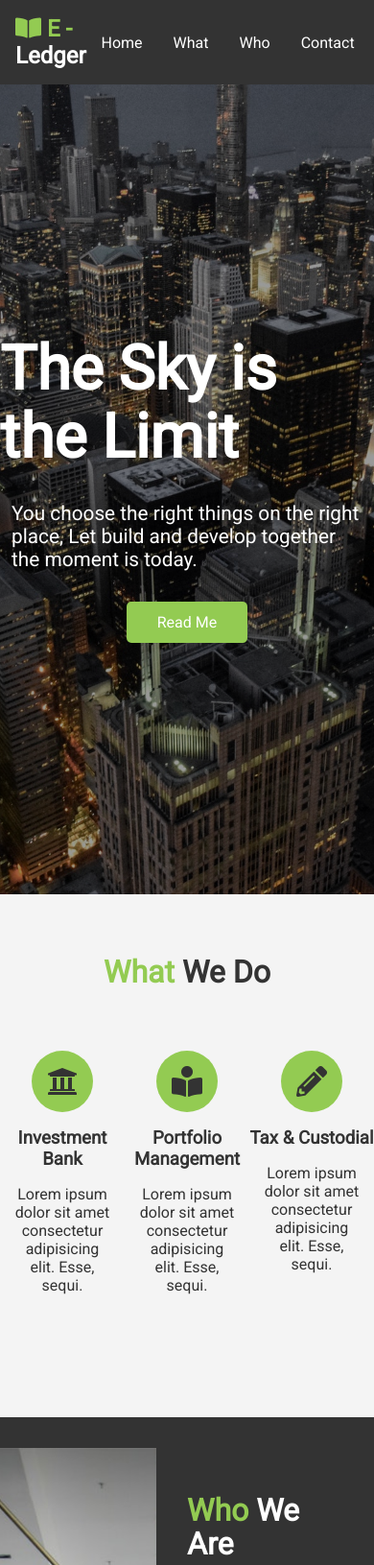
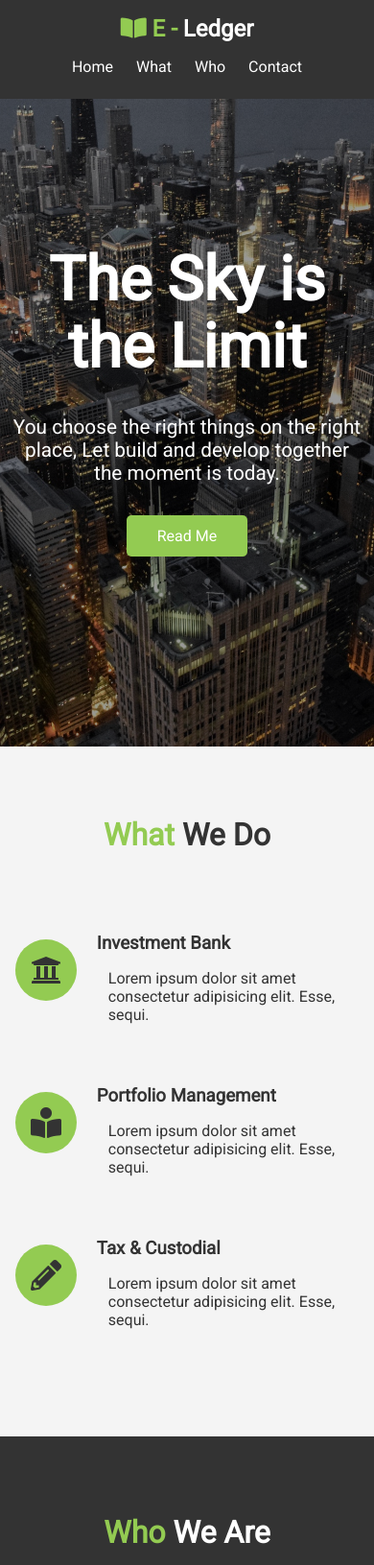
Before and after one commit to Debas-31/e-financial, a website: page index.html in a window 390 px wide. Shown: the top 1631 px of the page at 96% size. Drawn offline with nearby package versions, Linux system fonts and the light colour scheme; some packages are replaced by stand-ins of ours.

Commit message:
Add Responsive mobile, tablet , wide screen and REDEME file for the project

```diff
--- a/index.html
+++ b/index.html
@@ -8,12 +8,15 @@
         Enterprize </title>
         <link rel="stylesheet" href="https://use.fontawesome.com/releases/v5.6.3/css/all.css" integrity="sha384-UHRtZLI+pbxtHCWp1t77Bi1L4ZtiqrqD80Kn4Z8NTSRyMA2Fd33n5dQ8lWUE00s/" crossorigin="anonymous">
         <link rel="stylesheet" href="style.css">
-
+        <link rel="stylesheet" media="screen and (max-width: 768px)" href="mobile.css">
+        <link rel="stylesheet" media="screen and (min-width: 1100px)" href="widescreen.css">
 </head>
 <body>
 
+<!-- Nav-Bar -->
+
     <nav id="nav-bar">
-        <h1><span class="pri-text"><i class="fas fa-book-open"></i> E -</span> Ledger</h1>
+       <h1 class="logo"><span class="pri-text"><i class="fas fa-book-open"></i> E -</span> Ledger</h1>
        <ul>
            <li><a href="#home">Home</a></li>
            <li><a href="#what">What</a></li>
@@ -21,6 +24,9 @@
            <li><a href="#contact">Contact</a></li>
        </ul>
     </nav>
+
+<!-- Header -->
+
     <header id="home">
         <div class="showcase-content">
             <h1 class="l-heading">The Sky is the Limit </h1>
@@ -28,29 +34,39 @@
             <a href="#what" class="btn">Read Me</a>
         </div>
     </header>
-    <section id="what" class="bg-light py-1">
 
+<!-- What We Do Section -->
+
+    <section id="what" class="bg-light ">
       <div class="container py-1">
-        <h2 class="m-heading"><span class="pri-text">What </span>We Do</h2>
+        <h2 class="m-heading rt-1"><span class="pri-text">What </span>We Do</h2>
         <div class="items">
             <div class="item py-1">
                 <i class="fas fa-university fa-2x"></i>
+                <div>
                   <h3>Investment Bank</h3>
                   <p>Lorem ipsum dolor sit amet consectetur adipisicing elit. Esse, sequi.</p>
                 </div>
+            </div>
             <div class="item py-1">
                 <i class="fas fa-book-reader fa-2x"></i>
-                <h3>
-                    Portfolio Management</h3>
+                <div>
+                  <h3>Portfolio Management</h3>
                   <p>Lorem ipsum dolor sit amet consectetur adipisicing elit. Esse, sequi.</p>
+                </div>
             </div>
             <div class="item py-1">
                 <i class="fas fa-pencil-alt fa-2x"></i>
+                <div>
                   <h3>Tax & Custodial</h3>
                   <p>Lorem ipsum dolor sit amet consectetur adipisicing elit. Esse, sequi.</p></div>
             </div>
         </div>
+      </div>
     </section>
+
+<!-- Who We Are Section -->
+
     <section class="bg-dark py-1" id="who">
         <div class="who-img"></div>
         <div class="who-we-are p-1 ">
@@ -68,9 +84,11 @@
             </ul>
         </div>
     </section>
+
 <!-- Section Clients -->
+
     <section class="our-client ">
-        <h2 class="m-heading py-1"><span class="pri-text">Our</span> Clients</h2>
+        <h2 class="m-heading py-2"><span class="pri-text">Our</span> Clients</h2>
         <div class = "items ">
             <div><img src="./image/logos/logo1.png" alt="clients"></div>
             <div><img src="./image/logos/logo2.png" alt="clients"></div>
@@ -107,19 +125,23 @@
 
         </div>
     </section>
+<!--Footer  -->
+  <footer id="main-footer" class="bg-dark text-center py-1" >
+    <div class="container ">
+        <p>Copyright &copy; 2021 | E-Financial | All right reserved</p>
+    </div>
+  </footer>
+
     <!-- Jquery CDN -->
     <script src="https://code.jquery.com/jquery-3.6.0.min.js" integrity="sha256-/xUj+3OJU5yExlq6GSYGSHk7tPXikynS7ogEvDej/m4=" crossorigin="anonymous"></script>
+
     <!-- Main Js -->
     <script src="main.js"></script>
+
     <!-- Maps for Js -->
     <script async
     src="https://maps.googleapis.com/maps/api/js?key=AIzaSyApLT_aZRA0ENxbgk9mBjvPrjIudNlAmzQ&callback=initMap">
     </script>
-    <!--Footer  -->
-<footer id="main-footer" class="bg-dark text-center py-1" >
-    <div class="container ">
-        <p>Copyright &copy; 2021, E-Financial, All right reserved</p>
-    </div>
-</footer>
+
 </body>
 </html>
--- /dev/null
+++ b/mobile.css
@@ -0,0 +1,76 @@
+#what .items {
+  display: block;
+  padding: 1rem;
+}
+
+/* Align-items left */
+#what .items .item {
+  display: flex;
+  text-align: left;
+}
+
+/* Position Icon */
+#what .items .item i {
+  margin-right: 1.3rem;
+  align-self: center;
+  margin-top: 0;
+}
+
+/* Smartphones  */
+@media (max-width: 500px) {
+  #nav-bar {
+    flex-direction: column;
+    align-items: center;
+  }
+
+  #nav-bar .logo {
+    margin-bottom: 0.5rem;
+    text-align: center;
+  }
+
+  #nav-bar ul {
+    padding: 0.5rem;
+  }
+
+  #nav-bar ul li a {
+    padding: 0.5rem;
+  }
+
+  #home {
+    height: 80vh;
+  }
+
+  .l-heading {
+    margin-top: -3rem;
+  }
+
+  #who {
+    display: block;
+  }
+
+  .our-client img {
+    width: 80%;
+  }
+
+  .our-client .items div:last-child {
+    display: none;
+  }
+
+  #contact {
+    flex-direction: column;
+  }
+
+  #contact .map {
+    height: 200px;
+    border-top: 4px solid #333;
+  }
+
+  /* #main-footer {
+    height: 35vh;
+    padding: 0.5rem;
+  }
+
+  #main-footer .container p {
+    margin-top: 2.5rem;
+  } */
+}
--- a/style.css
+++ b/style.css
@@ -87,6 +87,10 @@ p {
   padding: 3rem;
 }
 
+.rt-1 {
+  margin-top: 2.5rem;
+}
+
 .bg-light {
   background: #f4f4f4;
   color: #333;
@@ -104,19 +108,24 @@ p {
 
 .l-heading {
   font-size: 4rem;
+  padding: 0.2rem 1rem;
   margin-bottom: 2rem;
   line-height: 1.1;
+  text-align: center;
 }
 
 .m-heading {
   font-size: 2rem;
   margin-bottom: 2rem;
   line-height: 1.1;
+  padding: 0.2rem 1rem;
+  text-align: center;
 }
 
 .lead {
   font-size: 1.3rem;
   margin-bottom: 2rem;
+  text-align: center;
 }
 
 .btn {
@@ -126,6 +135,10 @@ p {
   padding: 0.75rem 2rem;
   border-radius: 5px;
   border: none;
+}
+
+.btn:hover {
+  background: #4d9105;
 }
 
 .btn-dark {
@@ -243,7 +256,8 @@ Who We Are Section
   display: flex;
 }
 
-#contact div {
+#contact .contact-form,
+#contact .map {
   flex: 1;
 }
 
--- /dev/null
+++ b/widescreen.css
@@ -0,0 +1,15 @@
+/* Align-items left */
+#what .items .item {
+  display: flex;
+  text-align: left;
+}
+
+#what .items .item i {
+  margin-right: 1.3rem;
+  align-self: center;
+  margin-top: 0;
+}
+
+#contact .map {
+  flex: 2;
+}
```
Also changed, not shown: README.md (added), image/screenShoot2.PNG (added), image/screenShoot3.PNG (added), 1 other file. Lines whose indentation alone changed are shown as unchanged.
